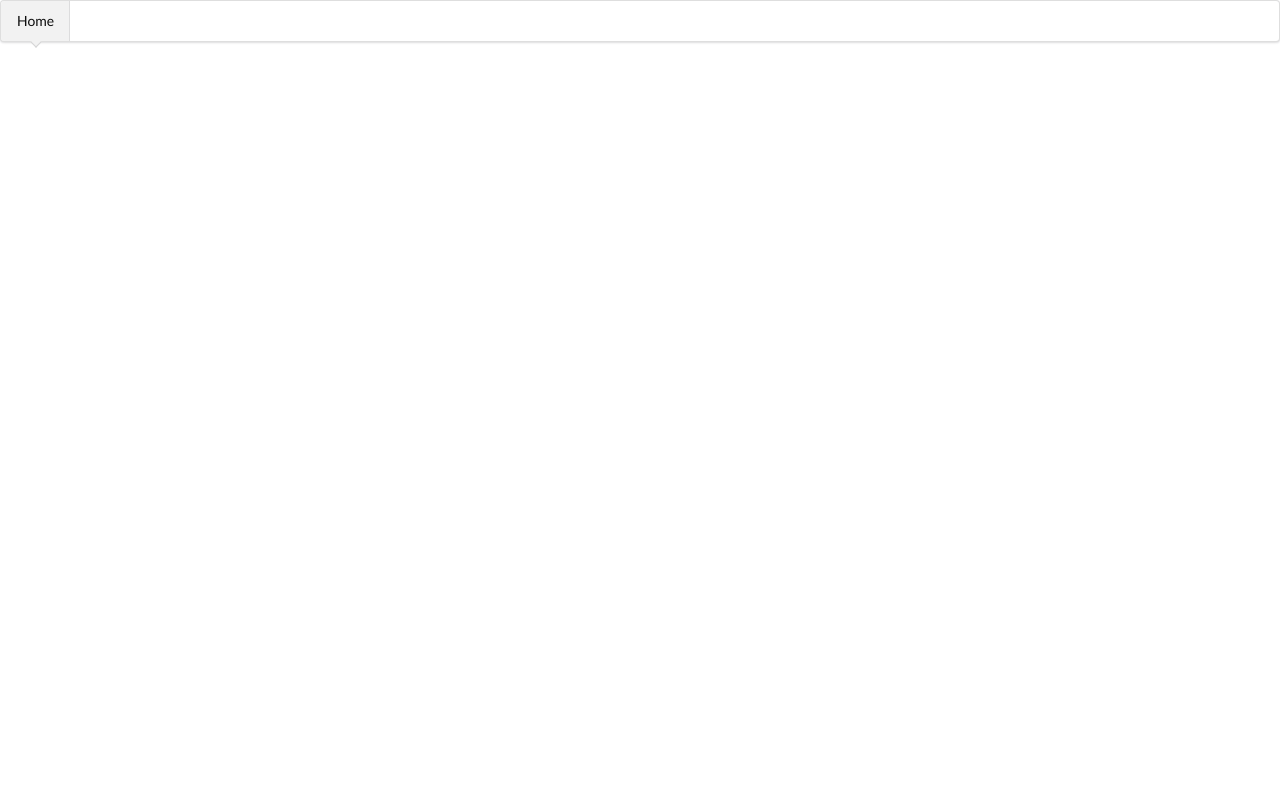
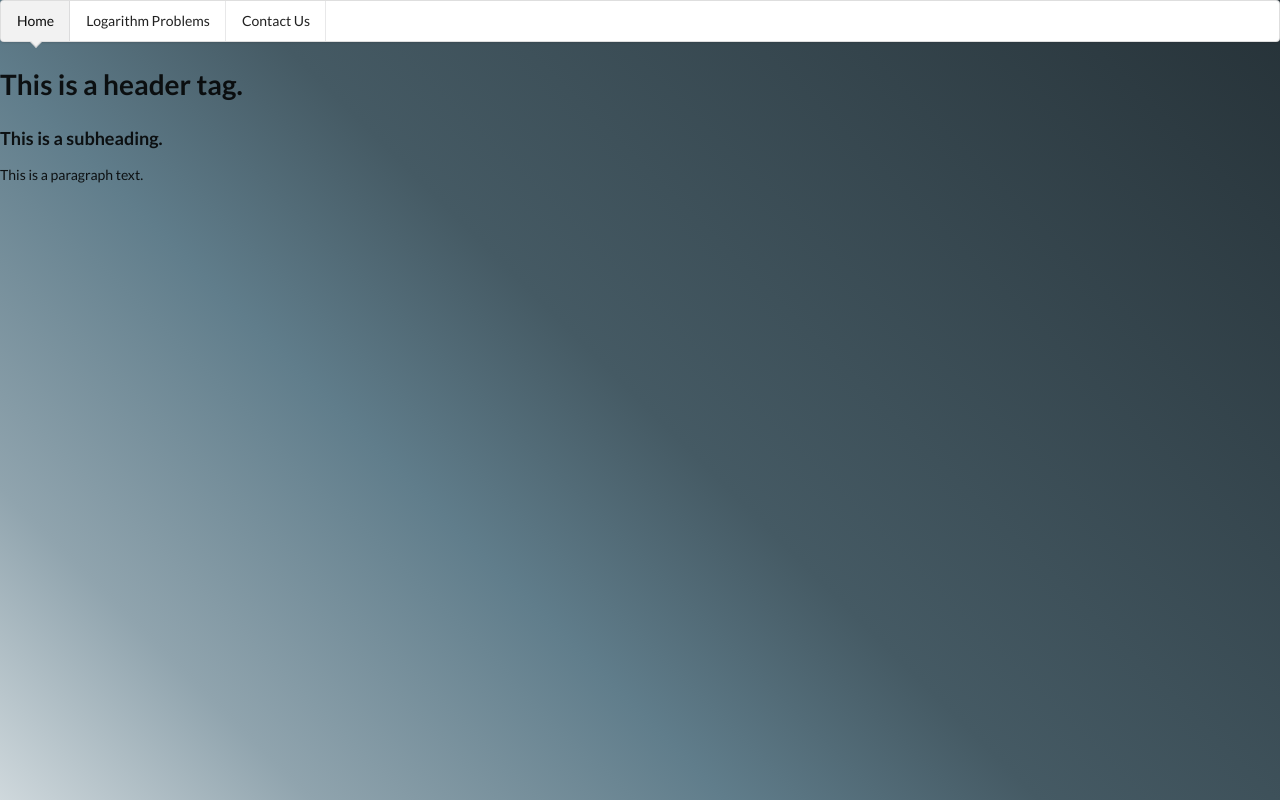
Before and after one commit to abdulqshabbir/logarithms_course_prototype, a React (Create React App) app: page / in a window 1280 px wide. Built offline with nearby package versions, Linux system fonts and the light colour scheme.

Commit message:
Experimenting with linear gradient backgrounds for landing page.

```diff
--- a/src/App.js
+++ b/src/App.js
@@ -1,11 +1,7 @@
 import React from "react";
-import { Menu } from "semantic-ui-css";
+import LandingPage from "./components/Landing";
+
 function App() {
-  return (
-    <div class="ui pointing menu">
-      <a class="active item">Home</a>
-    </div>
-  );
+  return <LandingPage />;
 }
-
 export default App;
--- /dev/null
+++ b/src/components/Landing.css
@@ -0,0 +1,49 @@
+@import url("https://fonts.googleapis.com/css?family=Open+Sans+Condensed:300|Ubuntu");
+
+/* custom web app colors declared at root level*/
+:root {
+  /* colors */
+  --langing-page-bg-color: rgba(15%, 15%, 17%, 0.95);
+  --neutral-white: rgba(100%, 100%, 100%, 0.9);
+  --neutral-gray: #a19e9f;
+  --accent-color: #ef4135;
+  --bg-color: #d3dbf2;
+
+  /* shades of gray*/
+  --faint-gray: #cfd8dc;
+  --neutral-gray: #90a4ae;
+  --light-gray: #607d8b;
+  --gray: #455a64;
+  --dark-gray: #263238;
+
+  /* fonts */
+  --primary-font: "Ubuntu";
+  --secondary-font: "Open Sans Condensed";
+  --extra-small-font-size-mobile: 6px;
+  --small-font-size: 16px;
+  --small-font-size-mobile: 8px;
+  --large-font-size: 48px;
+  --large-font-size-mobile: 24px;
+  --thick-font-weight: 700;
+  --medium-font-weight: 300;
+  --thin-font-weight: 100;
+  --upppercase-transform: uppercase;
+}
+
+html,
+body {
+  height: 100%;
+  background-color: var(--neutral-gray);
+  background: linear-gradient(
+    45deg,
+    var(--faint-gray) 0%,
+    var(--neutral-gray) 15%,
+    var(--light-gray) 35%,
+    var(--gray) 50%,
+    var(--dark-gray)
+  );
+}
+
+a {
+  background: var(--ocean-blue);
+}
--- /dev/null
+++ b/src/components/Landing.js
@@ -0,0 +1,26 @@
+import "semantic-ui-css";
+import "./Landing.css";
+import React from "react";
+
+const MenuBar = () => {
+  return (
+    <div>
+      <div class="ui pointing menu">
+        <a class="active item" href="localhost:3000">
+          Home
+        </a>
+        <a class="item" href="localhost:3000">
+          Logarithm Problems
+        </a>
+        <a class="item" href="localhost:3000">
+          Contact Us
+        </a>
+      </div>
+      <h1>This is a header tag. </h1>
+      <h3>This is a subheading. </h3>
+      <p>This is a paragraph text. </p>
+    </div>
+  );
+};
+
+export default MenuBar;
```
Also changed, not shown: src/pages/Contact.js (added), src/pages/Logarithms.js (added), src/pages/Solutions.js (added).
